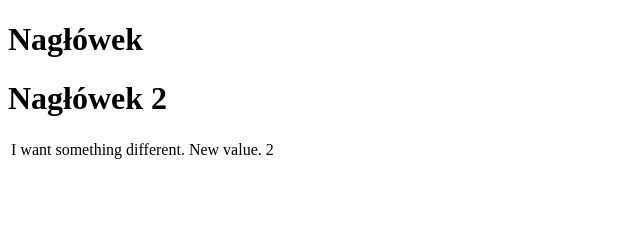
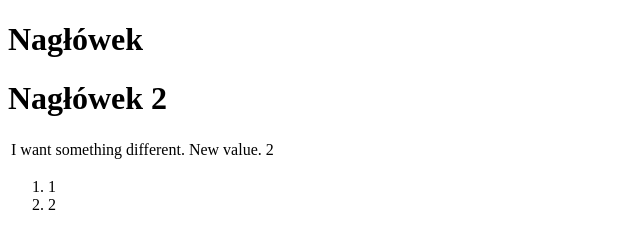
Before and after one commit to AmandaChawinska/repo-test, a plain HTML site: page index.html in a window 1280 px wide. Shown: the full height of the page, 0-640 px from the left. Drawn offline with Linux system fonts and the light colour scheme.

Commit message:
added list

```diff
--- a/index.html
+++ b/index.html
@@ -34,6 +34,14 @@
 
 
     </table>
+    <ol>
+        <li>
+            1
+        </li>
+        <li>2
+
+        </li>
+    </ol>
 </body>
 
 
```
